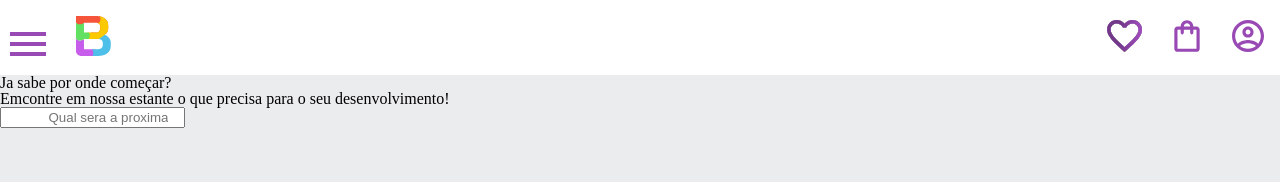
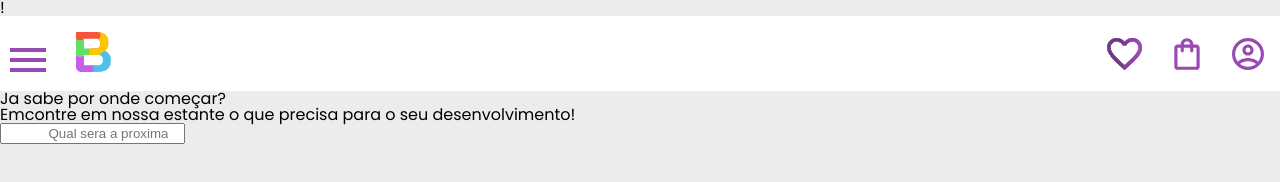
Before and after one commit to pablokpg/mobile-first, a plain HTML site: page index.html in a window 1280 px wide. Drawn offline with Linux system fonts and the light colour scheme.

Commit message:
.....
..

```diff
--- a/index.html
+++ b/index.html
@@ -1,4 +1,4 @@
-<!DOCTYPE html>
+!<DOCTYPE html>
 <html lang="en">
 <head>
       <meta charset="UTF-8">
--- a/styles.css
+++ b/styles.css
@@ -1,11 +1,15 @@
  @import url('style/header.css');
- @import url('style/reset.css');
+ @import url('style/banner.css');
     :root{
         --cor-de-fundo: #EBECEE;
-        --branco:#FFFFFF;
+        --branco:#ffffff;
         --amarelo:#FECD2F;
-        --roxo:#994984;
+        --roxo:#8a1aa0;
+        --fonte-principal:"Poppins"
     }
   body{
     background-color: var(--cor-de-fundo);
+    font-family: var(--fonte-principal);
+    font-size: 16px;
+    font-weight: 400 ;
   }
```
